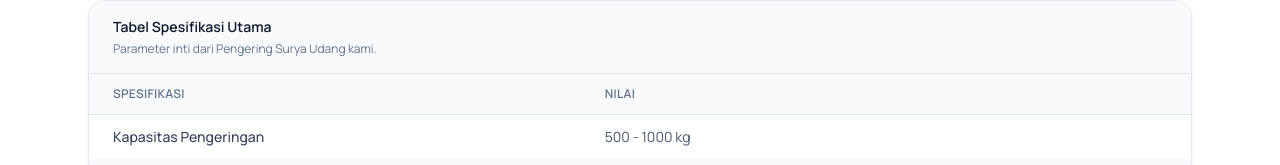
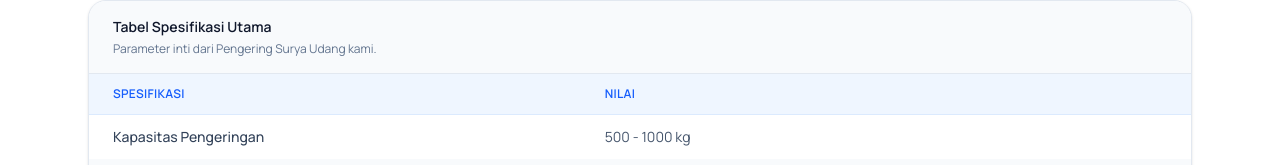
Before and after one commit to Haeryz/Bafain, a React (Vite) app: page /produk in a window 1280 px wide. Shown: the part 752-917 px from the top of the page. Built offline with nearby package versions, Linux system fonts and the light colour scheme.

Commit message:
update tulisan warna biru spesifikasi di produk

```diff
--- a/src/pages/Produk.tsx
+++ b/src/pages/Produk.tsx
@@ -136,7 +136,7 @@ export function Produk() {
               </p>
             </div>
             <div className="grid">
-              <div className="grid grid-cols-[1.1fr_1.3fr] gap-4 border-b border-slate-200 bg-slate-50 px-6 py-3 text-xs font-semibold uppercase tracking-wide text-slate-500">
+              <div className="grid grid-cols-[1.1fr_1.3fr] gap-4 border-b border-blue-100 bg-blue-50 px-6 py-3 text-xs font-semibold uppercase tracking-wide text-blue-600">
                 <span>Spesifikasi</span>
                 <span>Nilai</span>
               </div>
```
